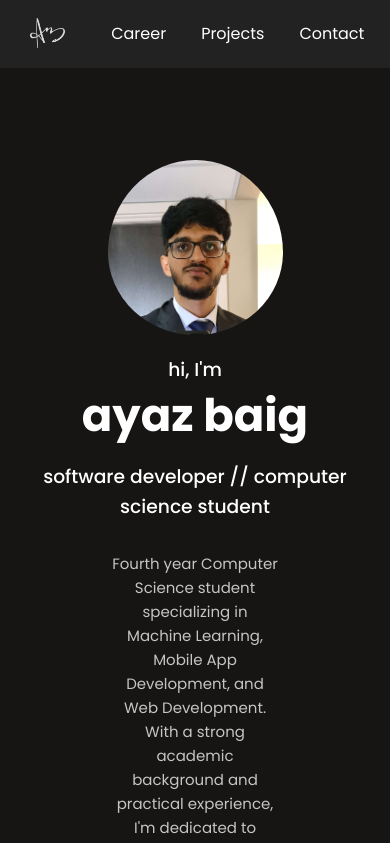
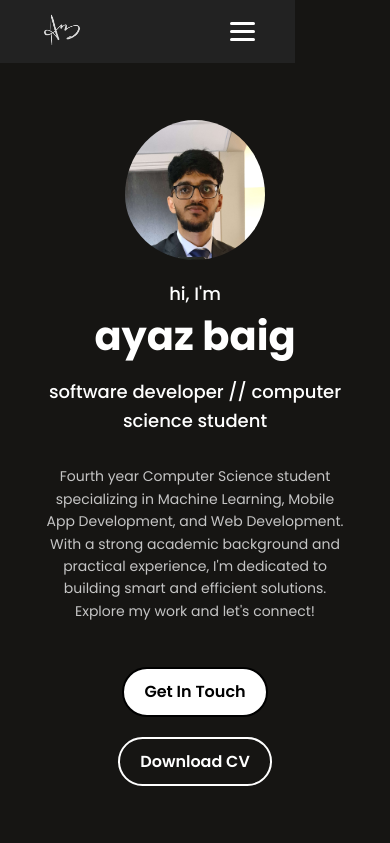
Before and after one commit to ayazb7/portfolio-website, a React (Create React App) app: page / in a window 390 px wide. Shown: the top 843 px of the page. Built offline with nearby package versions, Linux system fonts and the light colour scheme; no server answers.

Commit message:
Starting mobile changes

```diff
--- a/public/index.html
+++ b/public/index.html
@@ -4,6 +4,7 @@
   <head>
     <meta charset="UTF-8">
     <meta name="viewport" content="width=device-width, initial-scale=1.0">
+    <meta name="color-scheme" content="dark">
     <title>Ayaz Baig | Portfolio</title>
     <link href="https://fonts.googleapis.com/css2?family=Poppins:wght@400;500;600;700&display=swap" rel="stylesheet">
   </head>
--- a/src/App.js
+++ b/src/App.js
@@ -11,13 +11,13 @@ import { initializeApp } from "firebase/app";
 import { getAnalytics } from "firebase/analytics";
 
 const firebaseConfig = {
-  apiKey: "AIzaSyDWL6tjNFtbtl_oHLkBwSOL6enbVgHE07A",
-  authDomain: "portfolio-c2607.firebaseapp.com",
-  projectId: "portfolio-c2607",
-  storageBucket: "portfolio-c2607.appspot.com",
-  messagingSenderId: "174740778775",
-  appId: "1:174740778775:web:511a71d66a75944de5d152",
-  measurementId: "G-1Y1739XJEQ"
+  apiKey: process.env.REACT_APP_FIREBASE_API_KEY,
+  authDomain: process.env.REACT_APP_FIREBASE_AUTH_DOMAIN,
+  projectId: process.env.REACT_APP_FIREBASE_PROJECT_ID,
+  storageBucket: process.env.REACT_APP_FIREBASE_STORAGE_BUCKET,
+  messagingSenderId: process.env.REACT_APP_FIREBASE_MESSAGING_SENDER_ID,
+  appId: process.env.REACT_APP_FIREBASE_APP_ID,
+  measurementId: process.env.REACT_APP_FIREBASE_MEASUREMENT_ID
 };
 
 const app = initializeApp(firebaseConfig);
--- a/src/about/About.css
+++ b/src/about/About.css
@@ -79,3 +79,34 @@ p {
   height: 30px;
   width: auto;
 }
+
+@media (max-width: 768px) {
+  p {
+    width: 95%;
+    font-size: 14px;
+  }
+
+  .about {
+    padding: 10px 15px;
+  }
+
+  .profile-picture {
+    height: 140px;
+    width: 140px;
+  }
+
+  h1 {
+    font-size: 40px;
+  }
+
+  h3 {
+    font-size: 18px;
+  }
+
+  .logos {
+    position: relative;
+    padding: 20px 0;
+    cursor: grab;
+    width: 55%;
+  }
+}
--- a/src/components/Navbar.css
+++ b/src/components/Navbar.css
@@ -32,3 +32,56 @@
   text-decoration: none;
   cursor: pointer;
 }
+
+.burger-menu {
+  display: none;
+  flex-direction: column;
+  justify-content: space-around;
+  height: 24px;
+  cursor: pointer;
+  z-index: 1100;
+}
+
+.burger-bar {
+  width: 25px;
+  height: 3px;
+  background-color: white;
+  border-radius: 3px;
+}
+
+.sidebar {
+  position: fixed;
+  top: 0;
+  right: 0;
+  height: 100%;
+  background-color: #222222;
+  z-index: 1000;
+  overflow: hidden;
+}
+
+.sidebar-container {
+  display: flex;
+  flex-direction: column;
+  padding: 60px 20px;
+}
+
+.sidebar-container a {
+  color: white;
+  text-decoration: none;
+  font-size: 20px;
+  margin-bottom: 20px;
+  cursor: pointer;
+}
+
+@media (max-width: 768px) {
+  .navbar {
+    width: 55%;
+  }
+  .navbar-links {
+    display: none;
+  }
+
+  .burger-menu {
+    display: flex;
+  }
+}
--- a/src/components/Navbar.js
+++ b/src/components/Navbar.js
@@ -1,6 +1,6 @@
 import React from 'react';
 import { Link } from 'react-scroll';
-import { motion } from 'framer-motion';
+import { motion, AnimatePresence, useCycle } from 'framer-motion';
 import './Navbar.css';
 
 const navbarVariants = {
@@ -8,7 +8,29 @@ const navbarVariants = {
   visible: { opacity: 1, y: 0 }
 };
 
+const itemVariants = {
+  closed: { opacity: 0 },
+  open: { opacity: 1 }
+};
+
+const sideVariants = {
+  closed: {
+    transition: {
+      staggerChildren: 0.2,
+      staggerDirection: -1
+    }
+  },
+  open: {
+    transition: {
+      staggerChildren: 0.2,
+      staggerDirection: 1
+    }
+  }
+};
+
 function Navbar() {
+  const [open, cycleOpen] = useCycle(false, true);
+
   return (
     <motion.nav
       className="navbar"
@@ -27,6 +49,51 @@ function Navbar() {
         <li><Link to="projects" smooth={true} duration={500}>Projects</Link></li>
         <li><Link to="contact" smooth={true} duration={500}>Contact</Link></li>
       </ul>
+      <div className="burger-menu" onClick={cycleOpen}>
+        <div className="burger-bar"></div>
+        <div className="burger-bar"></div>
+        <div className="burger-bar"></div>
+      </div>
+      <AnimatePresence>
+        {open && (
+          <motion.aside
+            initial={{ width: 0 }}
+            animate={{ width: 300 }}
+            exit={{ width: 0, transition: { delay: 0.7, duration: 0.3 } }}
+            className="sidebar"
+          >
+            <motion.div
+              className="sidebar-container"
+              initial="closed"
+              animate="open"
+              exit="closed"
+              variants={sideVariants}
+            >
+              <motion.a
+                href="#experience"
+                whileHover={{ scale: 1.1 }}
+                variants={itemVariants}
+              >
+                Career
+              </motion.a>
+              <motion.a
+                href="#projects"
+                whileHover={{ scale: 1.1 }}
+                variants={itemVariants}
+              >
+                Projects
+              </motion.a>
+              <motion.a
+                href="#contact"
+                whileHover={{ scale: 1.1 }}
+                variants={itemVariants}
+              >
+                Contact
+              </motion.a>
+            </motion.div>
+          </motion.aside>
+        )}
+      </AnimatePresence>
     </motion.nav>
   );
 }
--- a/src/contact/Contact.css
+++ b/src/contact/Contact.css
@@ -43,6 +43,7 @@
     color: #FFFFFF;
     font-family: 'Poppins';
     font-size: 16px;
+    font-weight: 500;
   }
 
   .contact-input:focus, .contact-textarea:focus {
--- a/src/contact/Contact.js
+++ b/src/contact/Contact.js
@@ -46,13 +46,13 @@ function Contact() {
         setIsSubmitting(false);
         setSubmitStatus('success');
         setFormData({ from_name: '', from_email: '', message: '' });
-        setTimeout(() => setSubmitStatus('initial'), 3000);
+        setTimeout(() => setSubmitStatus('initial'), 5000);
       })
       .catch((error) => {
         console.log('FAILED...', error);
         setIsSubmitting(false);
         setSubmitStatus('error');
-        setTimeout(() => setSubmitStatus('initial'), 3000);
+        setTimeout(() => setSubmitStatus('initial'), 5000);
       });
   };
 
--- a/src/projects/Projects.js
+++ b/src/projects/Projects.js
@@ -14,6 +14,11 @@ import quiplashImage from './images/quiplash.png';
 const headerVariants = {
   hidden: { opacity: 0, y: -50 },
   visible: { opacity: 1, y: 0, transition: { duration: 0.8, ease: "easeOut" } }
+};
+
+const cardVariants = {
+  hidden: { opacity: 0, x: 200 },
+  visible: { opacity: 1, x: 0, transition: { duration: 1, ease: "easeOut" } }
 };
 
 function Projects() {
@@ -67,6 +72,10 @@ function Projects() {
       <div ref={sliderRef} className="carousel-container">
         <motion.div
           ref={slidesRef}
+          initial="hidden"
+          animate="visible"
+          variants={cardVariants}
+          transition={{ staggerChildren: 0.2, delayChildren: 0.8 }}
           drag="x"
           dragConstraints={{
             left: -(slidesWidth - sliderWidth + totalSlidesMarginRight),
```
Also changed, not shown: 1 other file (tests, documents, lock files or other folders).
